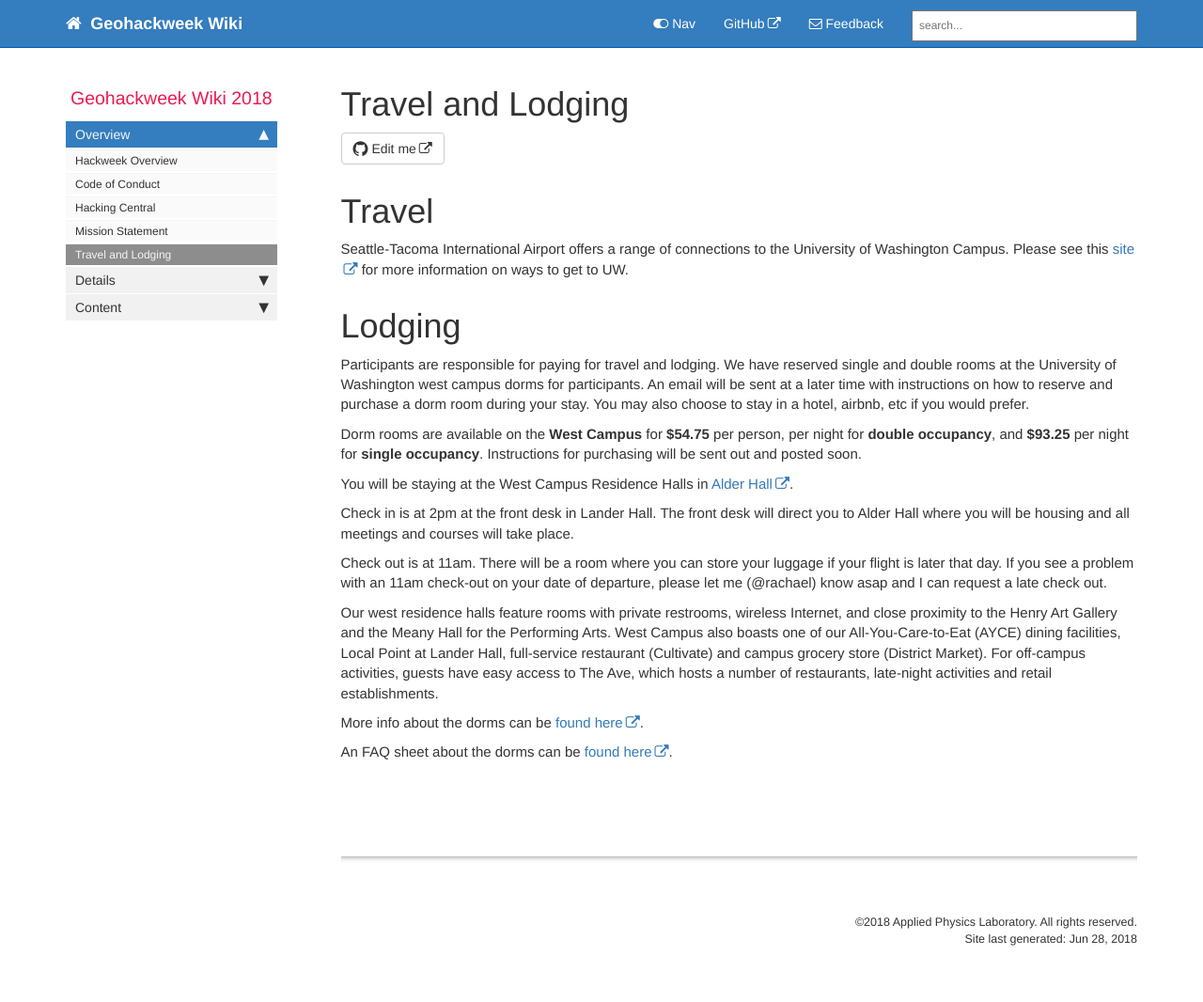
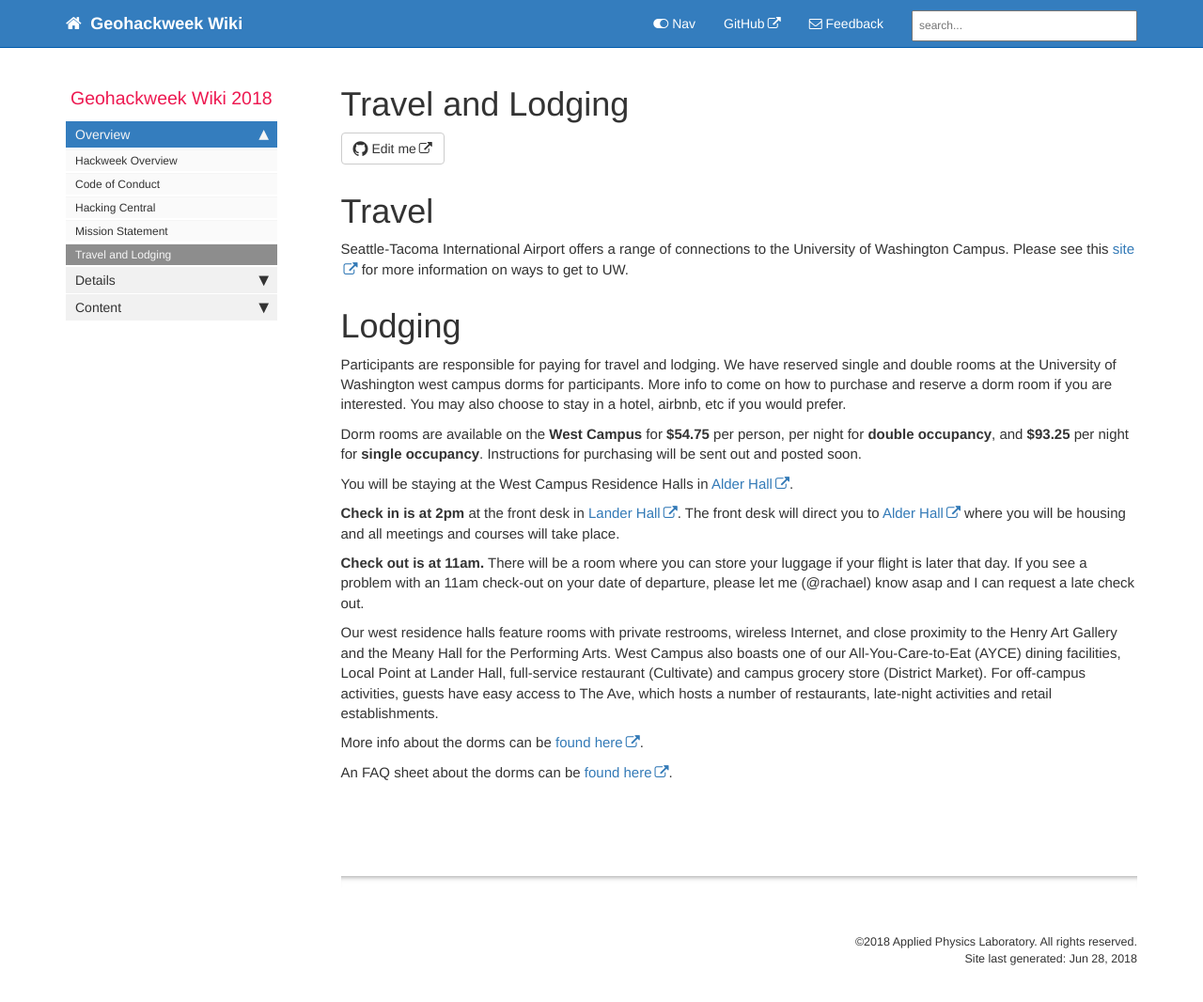
Before and after one commit to waterhackweek/wiki, a Jekyll site: the page built from pages/travel_and_lodging.md, in a window 1280 px wide and 1080 px high. Shown: the top 1066 px of the window at 94% size. Built offline with Jekyll 4.4.1, drawn with Linux system fonts in a browser that asks for light colours; nearby versions of some CDN libraries; comment, search, counter and statistics services are not loaded; part of the change alters nothing that is shown.

Commit message:
Update travel_and_lodging.md

```diff
--- a/pages/travel_and_lodging.md
+++ b/pages/travel_and_lodging.md
@@ -14,7 +14,7 @@ Seattle-Tacoma International Airport offers a range of connections to the Univer
 
 # Lodging
 
-Participants are responsible for paying for travel and lodging. We have reserved single and double rooms at the University of Washington west campus dorms for participants. An email will be sent at a later time with instructions on how to reserve and purchase a dorm room during your stay. You may also choose to stay in a hotel, airbnb, etc if you would prefer.
+Participants are responsible for paying for travel and lodging. We have reserved single and double rooms at the University of Washington west campus dorms for participants. More info to come on how to purchase and reserve a dorm room if you are interested. You may also choose to stay in a hotel, airbnb, etc if you would prefer.
 
 <!---
 The University of Washington maintains a list of hotels near campus on its [website](http://fyp.washington.edu/getting-started-at-the-university-of-washington/transportation-options/hotel-accommodations/).
@@ -23,9 +23,9 @@ Dorm rooms are available on the **West Campus** for **$54.75** per person, per n
 
 You will be staying at the West Campus Residence Halls in [Alder Hall](https://hfs.uw.edu/Live/Housing-Locations/Alder-Hall).
 
-Check in is at 2pm at the front desk in Lander Hall. The front desk will direct you to Alder Hall where you will be housing and all meetings and courses will take place.
+**Check in is at 2pm** at the front desk in [Lander Hall](https://www.google.com/maps/place/Lander+Hall/@47.655878,-122.31524,15z/data=!4m5!3m4!1s0x0:0xccf338a83d26e753!8m2!3d47.655878!4d-122.3152398?hl=en-US). The front desk will direct you to [Alder Hall](https://www.google.com/maps/place/Alder+Hall,+1315+NE+Campus+Pkwy,+Seattle,+WA+98105/@47.6558003,-122.3160943,17z/data=!3m1!4b1!4m5!3m4!1s0x549014f3abe36e05:0xe31f6b19dc9d1dac!8m2!3d47.6558003!4d-122.3139056) where you will be housing and all meetings and courses will take place.
 
-Check out is at 11am. There will be a room where you can store your luggage if your flight is later that day. If you see a problem with an 11am check-out on your date of departure, please let me (@rachael) know asap and I can request a late check out.
+**Check out is at 11am.** There will be a room where you can store your luggage if your flight is later that day. If you see a problem with an 11am check-out on your date of departure, please let me (@rachael) know asap and I can request a late check out.
 
 Our west residence halls feature rooms with private restrooms, wireless Internet, and close proximity to the Henry Art Gallery and the Meany Hall for the Performing Arts. West Campus also boasts one of our All-You-Care-to-Eat (AYCE) dining facilities, Local Point at Lander Hall, full-service restaurant (Cultivate) and campus grocery store (District Market). For off-campus activities, guests have easy access to The Ave, which hosts a number of restaurants, late-night activities and retail establishments.
 
```
